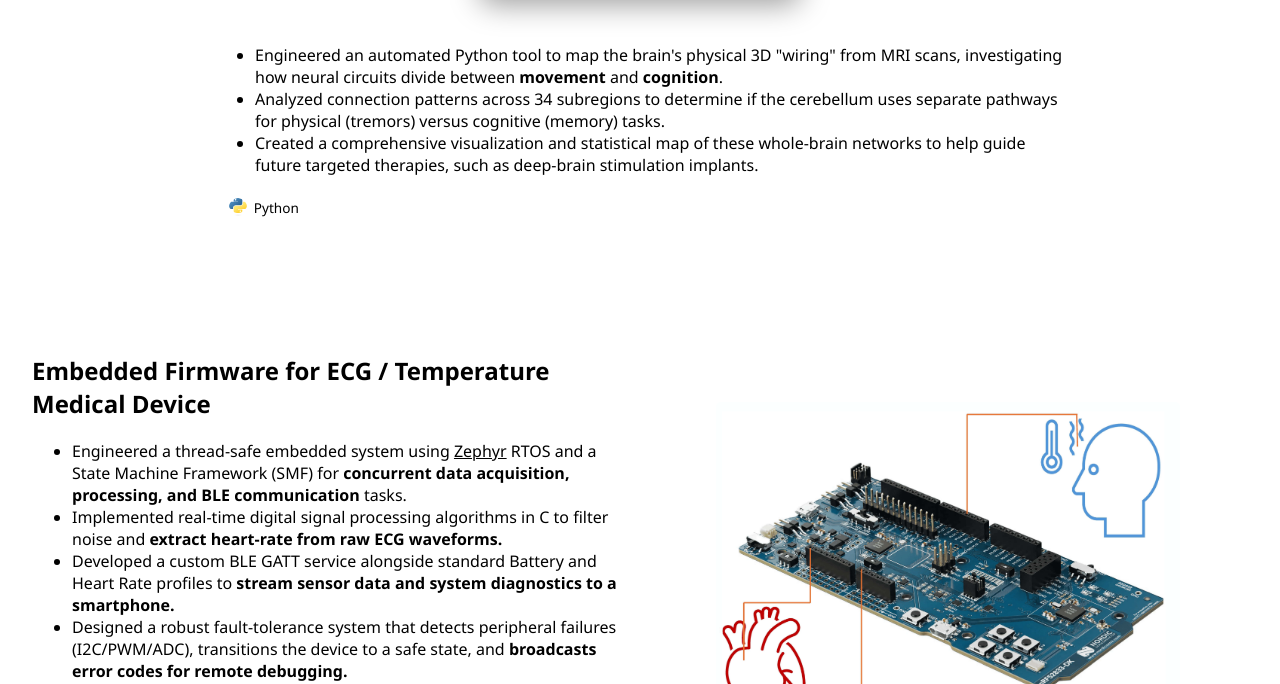
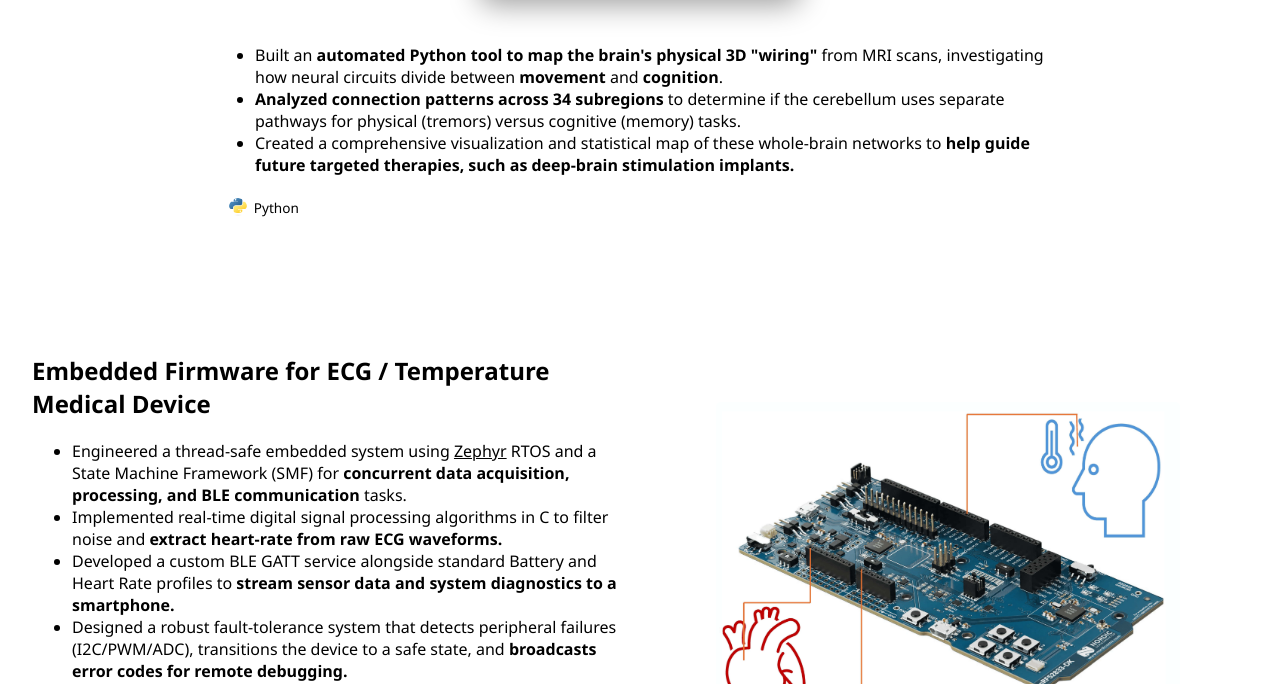
Before and after one commit to sajjy/sajan_patel_duke_bme, a Jekyll site: the page built from index.html, in a window 1280 px wide and 900 px high, scrolled down 1349 px, cut to the strip 216-900 px from the top of the window. Built offline with Jekyll 4.4.1, drawn with Linux system fonts in a browser that asks for light colours.

Commit message:
Bold specific phrases

```diff
--- a/index.html
+++ b/index.html
@@ -70,14 +70,14 @@ layout: default
       <div class="project-text">
         <ul>
           <li>
-            Engineered an automated Python tool to map the brain's physical 3D "wiring" from MRI scans,
+            Built an <strong>automated Python tool to map the brain's physical 3D "wiring"</strong> from MRI scans,
             investigating how neural circuits divide between <strong>movement</strong> and <strong>cognition</strong>.</li>
           <li>
-            Analyzed connection patterns across 34 subregions to determine if the cerebellum
+            <strong>Analyzed connection patterns across 34 subregions</strong> to determine if the cerebellum
             uses separate pathways for physical (tremors) versus cognitive (memory) tasks.</li>
           <li>
-            Created a comprehensive visualization and statistical map of these whole-brain networks to help guide future targeted therapies,
-            such as deep-brain stimulation implants.</li>
+            Created a comprehensive visualization and statistical map of these whole-brain networks to <strong>help guide future targeted therapies,
+            such as deep-brain stimulation implants.</strong></li>
         </ul>
 
         <div class="tech-tags">
```
